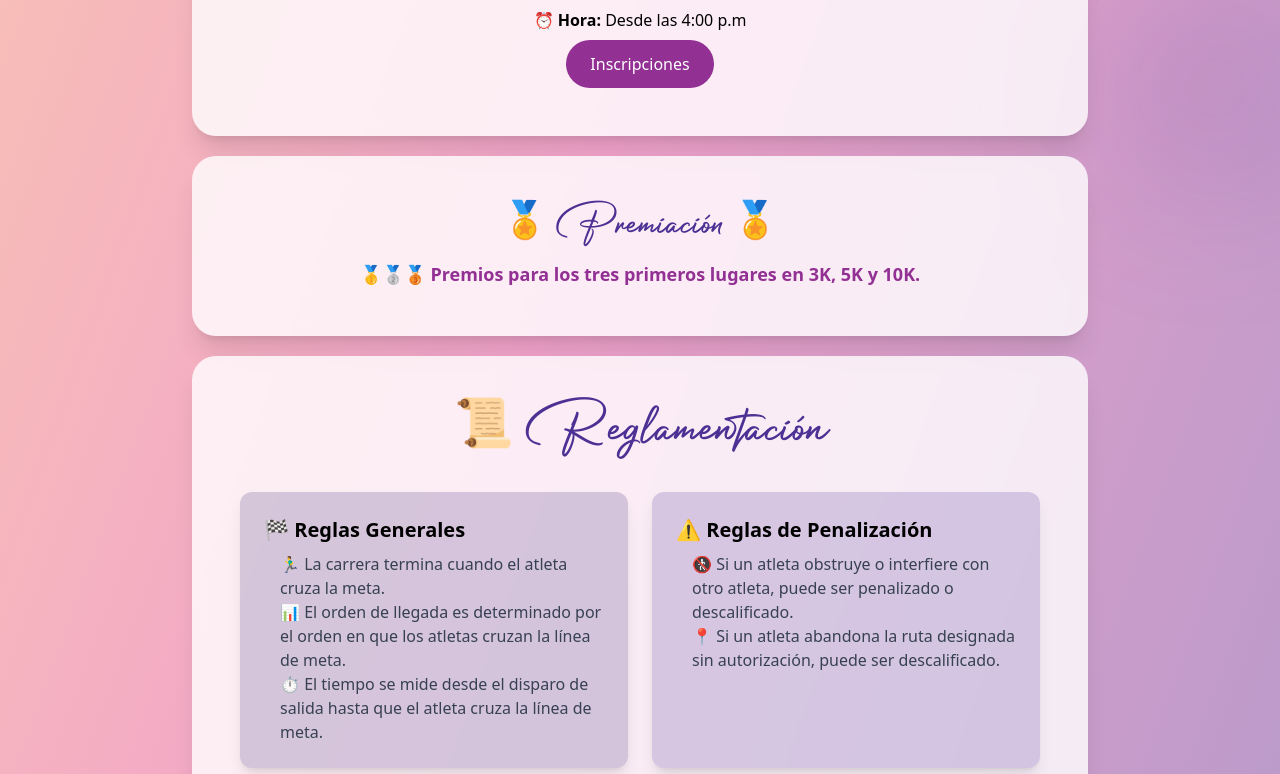
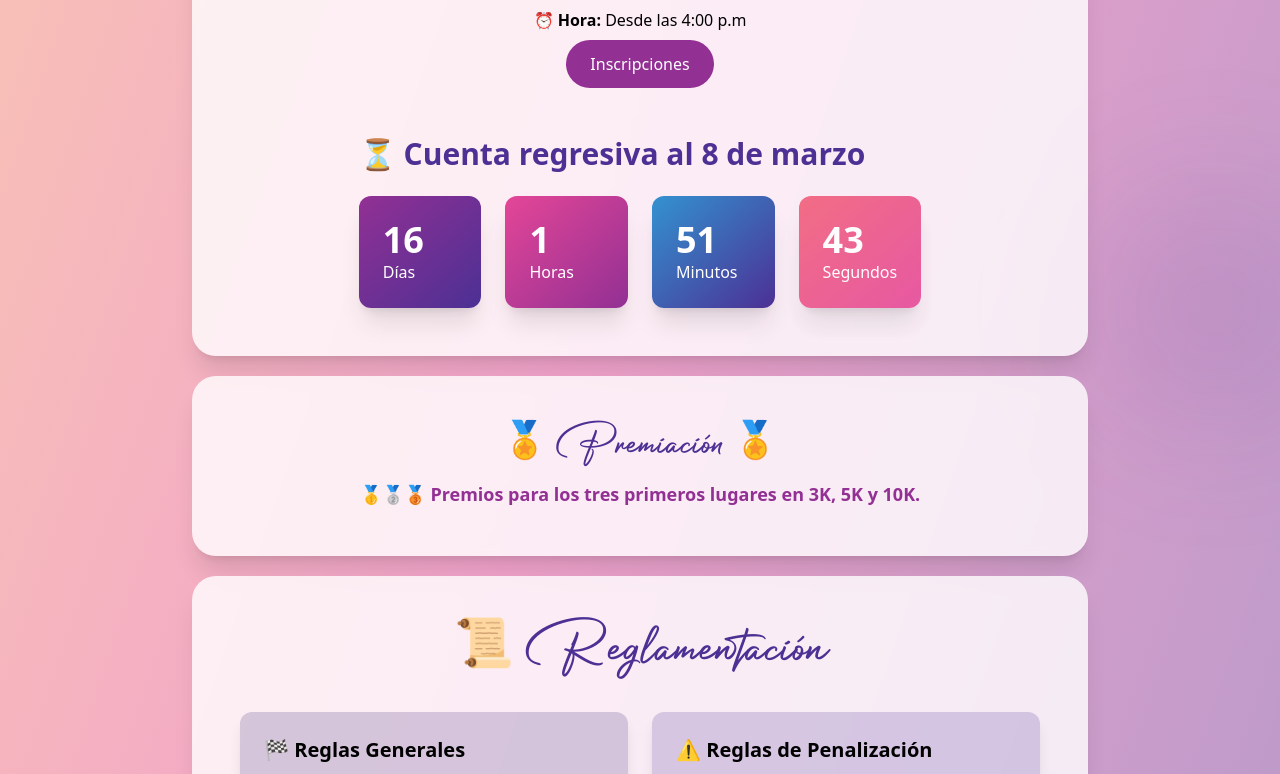
Before and after one commit to StevenRincon24/CarreraMujer2026, a React (Vite) app: page / in a window 1280 px wide. Shown: the part 1700-2474 px from the top of the page. Built offline with nearby package versions, Linux system fonts and the light colour scheme.

Commit message:
Cambio: Contador

```diff
--- a/src/pages/Home.tsx
+++ b/src/pages/Home.tsx
@@ -7,6 +7,13 @@ const Home: React.FC = () => {
   const navigate = useNavigate();
   const [selectedEdition, setSelectedEdition] = useState<number | null>(null);
   const [currentIndex, setCurrentIndex] = useState(0);
+
+  const [timeLeft, setTimeLeft] = useState({
+    dias: 0,
+    horas: 0,
+    minutos: 0,
+    segundos: 0,
+  });
 
   // eslint-disable-next-line react-hooks/exhaustive-deps
   const galleryImages: Record<number, string[]> = {
@@ -78,6 +85,33 @@ const Home: React.FC = () => {
     return () => clearInterval(interval);
   }, [galleryImages, selectedEdition]);
 
+  useEffect(() => {
+    const targetDate = new Date("2026-03-08T00:00:00").getTime();
+
+    const interval = setInterval(() => {
+      const now = new Date().getTime();
+      const difference = targetDate - now;
+
+      if (difference <= 0) {
+        clearInterval(interval);
+        return;
+      }
+
+      const dias = Math.floor(difference / (1000 * 60 * 60 * 24));
+      const horas = Math.floor(
+        (difference % (1000 * 60 * 60 * 24)) / (1000 * 60 * 60)
+      );
+      const minutos = Math.floor(
+        (difference % (1000 * 60 * 60)) / (1000 * 60)
+      );
+      const segundos = Math.floor((difference % (1000 * 60)) / 1000);
+
+      setTimeLeft({ dias, horas, minutos, segundos });
+    }, 1000);
+
+    return () => clearInterval(interval);
+  }, []);
+
   return (
     <div className="min-h-screen bg-gradient-to-br from-[#fbb04e]/50 via-[#e44697]/50 to-[#4c3094]/50">
       <div className="container mx-auto px-4 py-12">
@@ -132,6 +166,35 @@ const Home: React.FC = () => {
                   <Button className="mt-2" onClick={() => navigate("/nobsa")}>
                     Inscripciones
                   </Button>
+
+                  {/* CONTADOR */}
+          <div className="mt-12">
+            <h3 className="text-3xl text-feminine-purple font-bold mb-6">
+              ⏳ Cuenta regresiva al 8 de marzo
+            </h3>
+
+            <div className="grid grid-cols-2 md:grid-cols-4 gap-6 text-white">
+              <div className="bg-gradient-to-br from-[#923094] to-[#4c3094] p-6 rounded-xl shadow-xl">
+                <p className="text-4xl font-bold">{timeLeft.dias}</p>
+                <span>Días</span>
+              </div>
+
+              <div className="bg-gradient-to-br from-[#e44697] to-[#923094] p-6 rounded-xl shadow-xl">
+                <p className="text-4xl font-bold">{timeLeft.horas}</p>
+                <span>Horas</span>
+              </div>
+
+              <div className="bg-gradient-to-br from-[#3392d0] to-[#4c3094] p-6 rounded-xl shadow-xl">
+                <p className="text-4xl font-bold">{timeLeft.minutos}</p>
+                <span>Minutos</span>
+              </div>
+
+              <div className="bg-gradient-to-br from-[#f05d77] to-[#e44697] p-6 rounded-xl shadow-xl animate-pulse">
+                <p className="text-4xl font-bold">{timeLeft.segundos}</p>
+                <span>Segundos</span>
+              </div>
+            </div>
+          </div>
                 </div>
               </div>
             </div>
```
